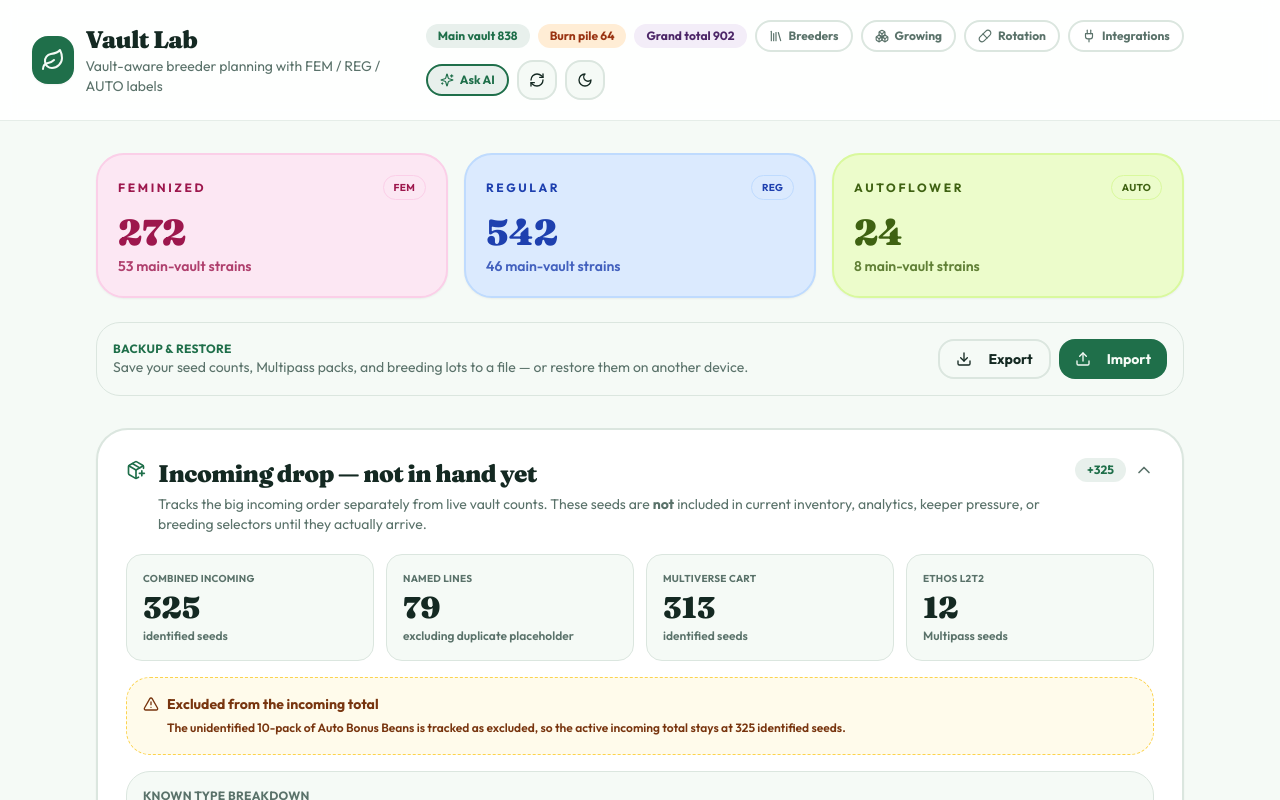
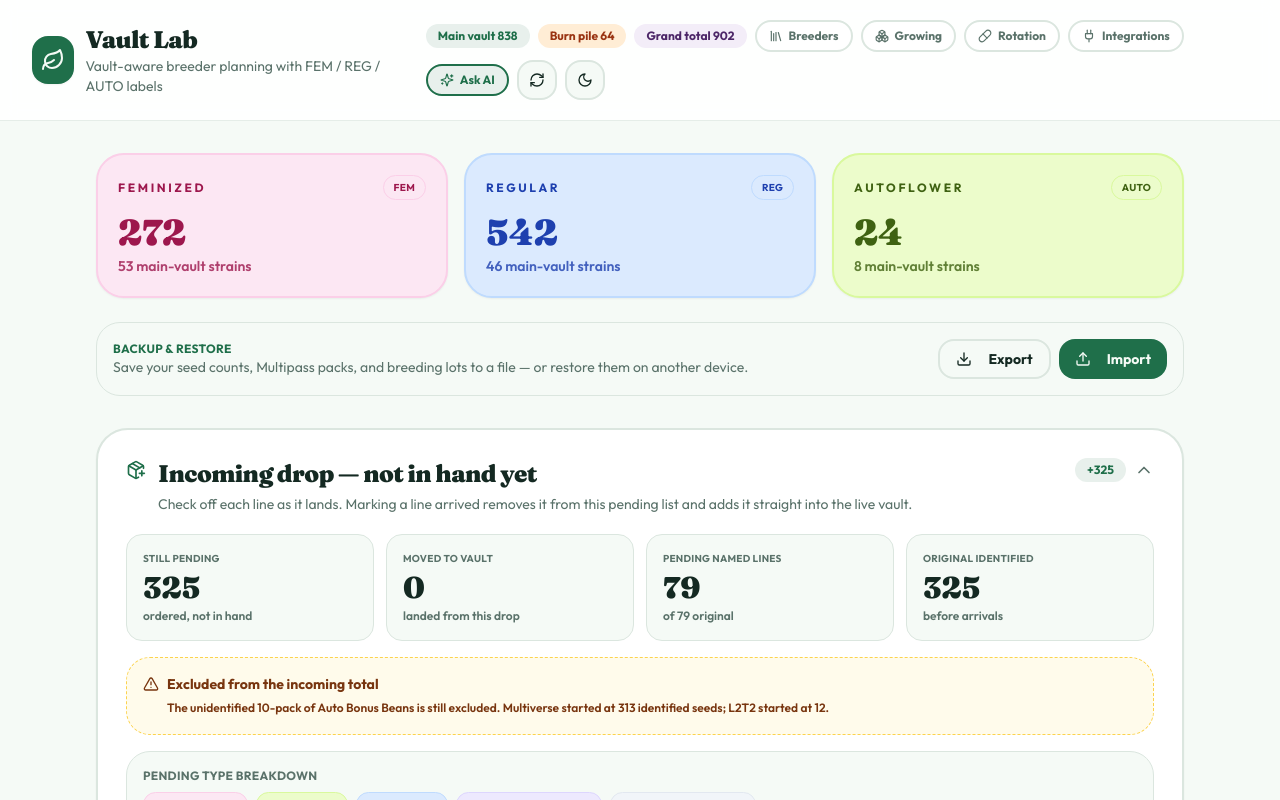
Before and after one commit to cookedagain/cross-lab, a React (Vite) app: page / in a window 1280 px wide. Both pictures are taken after a click on the button 640 px from the left and 496 px from the top of the page. Shown: the top 800 px of the page. Built offline with nearby package versions, Linux system fonts and the light colour scheme.

Commit message:
[dyad] Mark incoming seeds as arrived into vault

```diff
--- a/src/components/IncomingSeedDrop.tsx
+++ b/src/components/IncomingSeedDrop.tsx
@@ -1,14 +1,17 @@
-import { AlertTriangle, PackagePlus } from "lucide-react";
+import { AlertTriangle, CheckCircle2, PackagePlus, Undo2 } from "lucide-react";
 import CollapsibleSection from "@/components/CollapsibleSection";
+import { Button } from "@/components/ui/button";
 import {
-  getIncomingSectionTotal,
+  getIncomingSeedEntryId,
   incomingCombinedTotal,
   incomingNamedLineTotal,
   incomingSeedSections,
   incomingSeedSummary,
-  incomingTypeBreakdown,
+  type IncomingSeedEntry,
+  type IncomingSeedSection,
   type IncomingSeedType,
 } from "@/data/incomingSeeds";
+import { useVault } from "@/hooks/useVaultStore";
 
 const TYPE_STYLES: Record<IncomingSeedType, string> = {
   "Fem photo": "border-pink-200 bg-pink-100 text-pink-800 dark:border-pink-900 dark:bg-pink-950/50 dark:text-pink-200",
@@ -16,6 +19,14 @@ const TYPE_STYLES: Record<IncomingSeedType, string> = {
   "Reg photo": "border-blue-200 bg-blue-100 text-blue-800 dark:border-blue-900 dark:bg-blue-950/50 dark:text-blue-200",
   "Fem photo, triploid": "border-violet-200 bg-violet-100 text-violet-800 dark:border-violet-900 dark:bg-violet-950/50 dark:text-violet-200",
   "Duplicate unknown": "border-slate-200 bg-slate-100 text-slate-700 dark:border-slate-700 dark:bg-slate-800/70 dark:text-slate-200",
+};
+
+const EMPTY_TYPE_BREAKDOWN: Record<IncomingSeedType, number> = {
+  "Fem photo": 0,
+  "Fem auto": 0,
+  "Reg photo": 0,
+  "Fem photo, triploid": 0,
+  "Duplicate unknown": 0,
 };
 
 const StatCard = ({ label, value, sub }: { label: string; value: string | number; sub?: string }) => (
@@ -32,24 +43,68 @@ const TypePill = ({ type, count }: { type: IncomingSeedType; count?: number }) =
   </span>
 );
 
+const entriesTotal = (entries: IncomingSeedEntry[]) => entries.reduce((sum, entry) => sum + entry.count, 0);
+
+const buildTypeBreakdown = (entries: IncomingSeedEntry[]) =>
+  entries.reduce<Record<IncomingSeedType, number>>(
+    (totals, entry) => ({ ...totals, [entry.type]: totals[entry.type] + entry.count }),
+    { ...EMPTY_TYPE_BREAKDOWN },
+  );
+
+type LocatedIncomingEntry = {
+  section: IncomingSeedSection;
+  entry: IncomingSeedEntry;
+  id: string;
+};
+
+const locateEntries = (): LocatedIncomingEntry[] =>
+  incomingSeedSections.flatMap((section) =>
+    section.entries.map((entry) => ({
+      section,
+      entry,
+      id: getIncomingSeedEntryId(section, entry),
+    })),
+  );
+
 const IncomingSeedDrop = () => {
+  const { incomingArrivedIds, markIncomingArrived, markIncomingPending } = useVault();
+  const arrivedIds = new Set(incomingArrivedIds);
+  const locatedEntries = locateEntries();
+
+  const pendingSections = incomingSeedSections
+    .map((section) => ({
+      ...section,
+      entries: section.entries.filter((entry) => !arrivedIds.has(getIncomingSeedEntryId(section, entry))),
+    }))
+    .filter((section) => section.entries.length > 0);
+
+  const pendingEntries = pendingSections.flatMap((section) => section.entries);
+  const arrivedEntries = locatedEntries.filter(
+    ({ entry, id }) => entry.namedLine !== false && arrivedIds.has(id),
+  );
+
+  const pendingTotal = entriesTotal(pendingEntries);
+  const movedTotal = arrivedEntries.reduce((sum, item) => sum + item.entry.count, 0);
+  const pendingNamedLines = pendingEntries.filter((entry) => entry.namedLine !== false).length;
+  const pendingTypeBreakdown = buildTypeBreakdown(pendingEntries);
+
   return (
     <CollapsibleSection
       title="Incoming drop — not in hand yet"
       icon={<PackagePlus className="h-5 w-5" />}
       description={
         <>
-          Tracks the big incoming order separately from live vault counts. These seeds are <b>not</b> included in current inventory, analytics, keeper pressure, or breeding selectors until they actually arrive.
+          Check off each line as it lands. Marking a line arrived removes it from this pending list and adds it straight into the live vault.
         </>
       }
-      badge={<span className="rounded-full bg-primary/10 px-3 py-1 text-xs font-black text-primary">+{incomingCombinedTotal}</span>}
+      badge={<span className="rounded-full bg-primary/10 px-3 py-1 text-xs font-black text-primary">+{pendingTotal}</span>}
       defaultOpen={false}
     >
       <div className="grid gap-3 sm:grid-cols-2 lg:grid-cols-4">
-        <StatCard label="Combined incoming" value={incomingCombinedTotal} sub="identified seeds" />
-        <StatCard label="Named lines" value={incomingNamedLineTotal} sub="excluding duplicate placeholder" />
-        <StatCard label="Multiverse cart" value={incomingSeedSummary.multiverseIdentifiedSeeds} sub="identified seeds" />
-        <StatCard label="Ethos L2T2" value={incomingSeedSummary.l2t2Seeds} sub="Multipass seeds" />
+        <StatCard label="Still pending" value={pendingTotal} sub="ordered, not in hand" />
+        <StatCard label="Moved to vault" value={movedTotal} sub="landed from this drop" />
+        <StatCard label="Pending named lines" value={pendingNamedLines} sub={`of ${incomingNamedLineTotal} original`} />
+        <StatCard label="Original identified" value={incomingCombinedTotal} sub="before arrivals" />
       </div>
 
       <div className="mt-4 rounded-3xl border border-dashed border-amber-300 bg-amber-50 p-4 text-amber-900 dark:border-amber-900/60 dark:bg-amber-950/30 dark:text-amber-200">
@@ -58,37 +113,78 @@ const IncomingSeedDrop = () => {
           <div>
             <p className="text-sm font-black">Excluded from the incoming total</p>
             <p className="mt-1 text-xs font-semibold leading-relaxed">
-              The unidentified 10-pack of Auto Bonus Beans is tracked as excluded, so the active incoming total stays at {incomingCombinedTotal} identified seeds.
+              The unidentified 10-pack of Auto Bonus Beans is still excluded. Multiverse started at {incomingSeedSummary.multiverseIdentifiedSeeds} identified seeds; L2T2 started at {incomingSeedSummary.l2t2Seeds}.
             </p>
           </div>
         </div>
       </div>
 
       <div className="mt-4 rounded-3xl border border-border bg-background p-4">
-        <p className="mb-2 text-xs font-black uppercase tracking-wide text-muted-foreground">Known type breakdown</p>
+        <p className="mb-2 text-xs font-black uppercase tracking-wide text-muted-foreground">Pending type breakdown</p>
         <div className="flex flex-wrap gap-2">
-          {(Object.keys(incomingTypeBreakdown) as IncomingSeedType[]).map((type) => (
-            <TypePill key={type} type={type} count={incomingTypeBreakdown[type]} />
+          {(Object.keys(pendingTypeBreakdown) as IncomingSeedType[]).map((type) => (
+            <TypePill key={type} type={type} count={pendingTypeBreakdown[type]} />
           ))}
         </div>
         <p className="mt-2 text-[11px] font-semibold leading-relaxed text-muted-foreground">
-          Fem photo = feminized photoperiod · Fem auto = feminized autoflower · Reg photo = regular photoperiod. The L2T2 duplicate is counted as one seed but its exact line/type remains unresolved.
+          The L2T2 duplicate is counted as one pending seed, but it cannot be moved into the live vault until the exact duplicated line is known.
         </p>
       </div>
 
+      {arrivedEntries.length > 0 && (
+        <details className="mt-4 rounded-3xl border border-emerald-200 bg-emerald-50 p-4 text-emerald-900 open:shadow-sm dark:border-emerald-900 dark:bg-emerald-950/30 dark:text-emerald-100">
+          <summary className="flex cursor-pointer list-none items-center justify-between gap-3">
+            <div>
+              <p className="font-display text-lg font-black leading-tight">Moved to live vault</p>
+              <p className="mt-0.5 text-xs font-semibold opacity-80">
+                {arrivedEntries.length} lines · {movedTotal} seeds now counted in the main vault
+              </p>
+            </div>
+            <span className="rounded-full bg-emerald-100 px-3 py-1 text-xs font-black text-emerald-800 dark:bg-emerald-900/60 dark:text-emerald-100">
+              Arrived
+            </span>
+          </summary>
+          <div className="mt-3 grid gap-2 sm:grid-cols-2">
+            {arrivedEntries.map(({ entry, id }) => (
+              <div key={id} className="flex items-center justify-between gap-3 rounded-2xl bg-background/80 p-3">
+                <div className="min-w-0">
+                  <p className="truncate text-sm font-bold">{entry.cultivar}</p>
+                  <p className="mt-0.5 text-[11px] font-semibold opacity-80">{entry.breeder} · {entry.count} seeds</p>
+                </div>
+                <Button
+                  type="button"
+                  variant="outline"
+                  size="sm"
+                  className="h-8 shrink-0 rounded-full border-2 text-xs font-bold"
+                  onClick={() => markIncomingPending(id)}
+                >
+                  <Undo2 className="mr-1 h-3.5 w-3.5" />
+                  Undo
+                </Button>
+              </div>
+            ))}
+          </div>
+        </details>
+      )}
+
       <div className="mt-4 space-y-3">
-        {incomingSeedSections.map((section) => (
+        {pendingSections.length === 0 ? (
+          <p className="rounded-2xl bg-muted/50 p-4 text-sm font-semibold text-muted-foreground">
+            Every named incoming line has been moved into the live vault.
+          </p>
+        ) : (
+          pendingSections.map((section) => (
             <details key={`${section.source}-${section.title}`} className="group rounded-3xl border border-border bg-background p-4 open:shadow-sm">
               <summary className="flex cursor-pointer list-none flex-wrap items-center justify-between gap-3">
                 <div>
                   <p className="font-display text-lg font-black leading-tight">{section.title}</p>
                   <p className="mt-0.5 text-xs font-semibold text-muted-foreground">
-                  {section.source} · {section.entries.filter((entry) => entry.namedLine !== false).length} named lines
+                    {section.source} · {section.entries.filter((entry) => entry.namedLine !== false).length} pending named lines
                   </p>
                 </div>
                 <div className="flex items-center gap-2">
                   <span className="rounded-full bg-primary/10 px-3 py-1 text-xs font-black text-primary">
-                  {getIncomingSectionTotal(section)} seeds
+                    {entriesTotal(section.entries)} seeds
                   </span>
                   <span className="text-xs font-black text-muted-foreground transition group-open:rotate-180">⌄</span>
                 </div>
@@ -101,31 +197,51 @@ const IncomingSeedDrop = () => {
               )}
 
               <div className="mt-3 overflow-x-auto">
-              <table className="w-full min-w-[620px] text-left text-xs">
+                <table className="w-full min-w-[720px] text-left text-xs">
                   <thead>
                     <tr className="border-b border-border text-[10px] uppercase tracking-wide text-muted-foreground">
-                    <th className="py-2 pr-3 font-black">Cultivar</th>
+                      <th className="py-2 pr-3 font-black">Arrived</th>
+                      <th className="px-3 py-2 font-black">Cultivar</th>
                       <th className="px-3 py-2 font-black">Breeder / line</th>
                       <th className="px-3 py-2 text-right font-black">Count</th>
                       <th className="py-2 pl-3 font-black">Type</th>
                     </tr>
                   </thead>
                   <tbody>
-                  {section.entries.map((entry) => (
+                    {section.entries.map((entry) => {
+                      const id = getIncomingSeedEntryId(section, entry);
+                      const canMoveToVault = entry.namedLine !== false;
+                      return (
                         <tr key={`${section.title}-${entry.cultivar}`} className="border-b border-border/50 last:border-0">
-                      <td className="py-2 pr-3 font-bold text-foreground">{entry.cultivar}</td>
+                          <td className="py-2 pr-3">
+                            <Button
+                              type="button"
+                              size="sm"
+                              variant={canMoveToVault ? "default" : "outline"}
+                              className="h-8 rounded-full text-xs font-bold"
+                              disabled={!canMoveToVault}
+                              onClick={() => markIncomingArrived(id)}
+                              title={canMoveToVault ? "Move this line into the live vault" : "Resolve the exact duplicate line first"}
+                            >
+                              <CheckCircle2 className="mr-1 h-3.5 w-3.5" />
+                              {canMoveToVault ? "Arrived" : "Resolve first"}
+                            </Button>
+                          </td>
+                          <td className="px-3 py-2 font-bold text-foreground">{entry.cultivar}</td>
                           <td className="px-3 py-2 font-semibold text-muted-foreground">{entry.breeder}</td>
                           <td className="px-3 py-2 text-right font-black">{entry.count}</td>
                           <td className="py-2 pl-3">
                             <TypePill type={entry.type} />
                           </td>
                         </tr>
-                  ))}
+                      );
+                    })}
                   </tbody>
                 </table>
               </div>
             </details>
-        ))}
+          ))
+        )}
       </div>
     </CollapsibleSection>
   );
--- a/src/hooks/useVaultStore.tsx
+++ b/src/hooks/useVaultStore.tsx
@@ -1,9 +1,15 @@
 import { createContext, useContext, useEffect, useMemo, useState, type ReactNode } from "react";
 import { DEFAULT_SEED_COUNTS, SEEDS, type Seed, type SeedType } from "@/data/seeds";
+import {
+  getIncomingSeedEntryId,
+  incomingSeedSections,
+  incomingSeedToSeed,
+} from "@/data/incomingSeeds";
 import { showError, showSuccess } from "@/utils/toast";
 
 const INVENTORY_STORAGE_KEY = "crosslab-seed-counts";
 const MULTIPASS_STORAGE_KEY = "crosslab-ethos-multipass";
+const INCOMING_ARRIVALS_STORAGE_KEY = "vaultlab-incoming-arrivals";
 const LOTS_STORAGE_KEY = "crosslab-breeding-lots";
 export const MULTIPASS_BREEDER = "Ethos Genetics";
 
@@ -33,8 +39,10 @@ export const clampSeedCount = (value: number) =>
 type VaultContextValue = {
   seedCounts: Record<string, number>;
   multipass: MultipassEntry[];
+  incomingArrivedIds: string[];
   lots: BreedingLot[];
   arrivedSeeds: Seed[];
+  arrivedIncomingSeeds: Seed[];
   vaultSeeds: Seed[];
   getSeedCount: (seed: Seed) => number;
   seedWithCount: (seed: Seed) => Seed;
@@ -43,6 +51,8 @@ type VaultContextValue = {
   addMultipass: (data: Omit<MultipassEntry, "id" | "arrived">) => void;
   removeMultipass: (id: string) => void;
   toggleArrived: (id: string) => void;
+  markIncomingArrived: (id: string) => void;
+  markIncomingPending: (id: string) => void;
   addLot: (data: Omit<BreedingLot, "id">) => void;
   removeLot: (id: string) => void;
   exportData: () => string;
@@ -76,6 +86,11 @@ export const VaultProvider = ({ children }: { children: ReactNode }) => {
     return Array.isArray(parsed) ? parsed : [];
   });
 
+  const [incomingArrivedIds, setIncomingArrivedIds] = useState<string[]>(() => {
+    const parsed = loadJSON<string[]>(INCOMING_ARRIVALS_STORAGE_KEY, []);
+    return Array.isArray(parsed) ? parsed.filter((id) => typeof id === "string") : [];
+  });
+
   const [lots, setLots] = useState<BreedingLot[]>(() => {
     const parsed = loadJSON<BreedingLot[]>(LOTS_STORAGE_KEY, []);
     return Array.isArray(parsed) ? parsed : [];
@@ -88,6 +103,10 @@ export const VaultProvider = ({ children }: { children: ReactNode }) => {
   useEffect(() => {
     window.localStorage.setItem(MULTIPASS_STORAGE_KEY, JSON.stringify(multipass));
   }, [multipass]);
+
+  useEffect(() => {
+    window.localStorage.setItem(INCOMING_ARRIVALS_STORAGE_KEY, JSON.stringify(incomingArrivedIds));
+  }, [incomingArrivedIds]);
 
   useEffect(() => {
     window.localStorage.setItem(LOTS_STORAGE_KEY, JSON.stringify(lots));
@@ -107,7 +126,19 @@ export const VaultProvider = ({ children }: { children: ReactNode }) => {
     [multipass],
   );
 
-  const vaultSeeds = useMemo(() => [...SEEDS, ...arrivedSeeds], [arrivedSeeds]);
+  const arrivedIncomingSeeds = useMemo<Seed[]>(() => {
+    const arrived = new Set(incomingArrivedIds);
+    return incomingSeedSections.flatMap((section) =>
+      section.entries
+        .filter((entry) => entry.namedLine !== false && arrived.has(getIncomingSeedEntryId(section, entry)))
+        .map((entry) => incomingSeedToSeed(section, entry)),
+    );
+  }, [incomingArrivedIds]);
+
+  const vaultSeeds = useMemo(
+    () => [...SEEDS, ...arrivedSeeds, ...arrivedIncomingSeeds],
+    [arrivedSeeds, arrivedIncomingSeeds],
+  );
 
   const getSeedCount = (seed: Seed) => seedCounts[seed.id] ?? seed.count ?? 0;
   const seedWithCount = (seed: Seed): Seed => ({ ...seed, count: getSeedCount(seed) });
@@ -128,18 +159,34 @@ export const VaultProvider = ({ children }: { children: ReactNode }) => {
   const toggleArrived = (id: string) =>
     setMultipass((current) => current.map((entry) => (entry.id === id ? { ...entry, arrived: !entry.arrived } : entry)));
 
+  const markIncomingArrived = (id: string) => {
+    setIncomingArrivedIds((current) => (current.includes(id) ? current : [...current, id]));
+    showSuccess("Incoming line moved into the live vault.");
+  };
+
+  const markIncomingPending = (id: string) => {
+    setIncomingArrivedIds((current) => current.filter((item) => item !== id));
+    setSeedCounts((current) => {
+      const next = { ...current };
+      delete next[id];
+      return next;
+    });
+    showSuccess("Incoming line moved back to pending.");
+  };
+
   const addLot = (data: Omit<BreedingLot, "id">) =>
     setLots((current) => [{ ...data, id: `lot-${Date.now()}-${Math.random().toString(36).slice(2, 7)}` }, ...current]);
 
   const removeLot = (id: string) => setLots((current) => current.filter((lot) => lot.id !== id));
 
-  const exportData = () => JSON.stringify({ version: 1, seedCounts, multipass, lots }, null, 2);
+  const exportData = () => JSON.stringify({ version: 2, seedCounts, multipass, incomingArrivedIds, lots }, null, 2);
 
   const importData = (json: string) => {
     try {
       const parsed = JSON.parse(json) as {
         seedCounts?: Record<string, unknown>;
         multipass?: MultipassEntry[];
+        incomingArrivedIds?: string[];
         lots?: BreedingLot[];
       };
       if (parsed.seedCounts) {
@@ -149,6 +196,9 @@ export const VaultProvider = ({ children }: { children: ReactNode }) => {
         setSeedCounts({ ...DEFAULT_SEED_COUNTS, ...cleaned });
       }
       if (Array.isArray(parsed.multipass)) setMultipass(parsed.multipass);
+      if (Array.isArray(parsed.incomingArrivedIds)) {
+        setIncomingArrivedIds(parsed.incomingArrivedIds.filter((id) => typeof id === "string"));
+      }
       if (Array.isArray(parsed.lots)) setLots(parsed.lots);
       showSuccess("Vault data restored from backup.");
     } catch {
@@ -159,8 +209,10 @@ export const VaultProvider = ({ children }: { children: ReactNode }) => {
   const value: VaultContextValue = {
     seedCounts,
     multipass,
+    incomingArrivedIds,
     lots,
     arrivedSeeds,
+    arrivedIncomingSeeds,
     vaultSeeds,
     getSeedCount,
     seedWithCount,
@@ -169,6 +221,8 @@ export const VaultProvider = ({ children }: { children: ReactNode }) => {
     addMultipass,
     removeMultipass,
     toggleArrived,
+    markIncomingArrived,
+    markIncomingPending,
     addLot,
     removeLot,
     exportData,
```
Also changed, not shown: src/data/incomingSeeds.ts (+29 -0 lines). Lines whose indentation alone changed are shown as unchanged.
